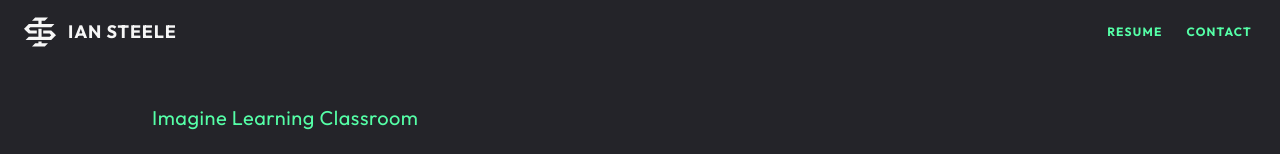
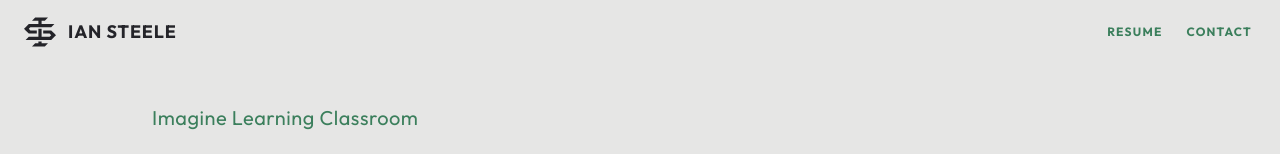
Before and after one commit to iansteele/portfolio, a Next.js app: page /projects/Grading in a window 1280 px wide. Shown: the top 154 px of the page. Built offline with nearby package versions, Linux system fonts and the light colour scheme.

Commit message:
Light/Dark mode baby!

```diff
--- a/components/ComponentIndex.js
+++ b/components/ComponentIndex.js
@@ -6,5 +6,5 @@ export { default as ProjectHeading } from "../components/ProjectHeading";
 export { default as PrevNextProject } from "../components/PrevNextProject";
 export { default as Footer } from "../components/layout/Footer";
 export { SectionHeading, SectionWrapper } from "./layout/Sections";
-export { default as ThemeSwitcher } from "./ThemeSwitcher";
+export { default as ThemeButton } from "./layout/ThemeButton";
 export { default as Project } from "./Project";
--- /dev/null
+++ b/components/layout/ThemeButton.js
@@ -0,0 +1,44 @@
+"use client";
+import React from "react";
+import { useTheme } from "next-themes";
+
+const Button = () => {
+  const { systemTheme, theme, setTheme } = useTheme();
+  const currentTheme = theme === "system" ? systemTheme : theme;
+
+  return (
+    <button
+      onClick={() => (theme == "dark" ? setTheme("light") : setTheme("dark"))}
+      className="fixed flex items-center justify-center transition-all duration-100 rounded-lg right-1 bottom-1 group r-0 text-brand-primary h-11 w-11 bg-brand-tertiary"
+    >
+      <svg
+        xmlns="http://www.w3.org/2000/svg"
+        fill="none"
+        viewBox="0 0 24 24"
+        strokeWidth="2"
+        stroke="currentColor"
+        className="w-5 h-5 group-hover:transition-colors dark:text-brand-primary text-brand-primary group "
+      >
+        {theme === "dark" ? (
+          <path
+            className="transition-all group-active:fill-current group-hover:fill-current "
+            strokeLinecap="round"
+            strokeLinejoin="round"
+            fillOpacity=".5"
+            d="M12 3v2.25m6.364.386l-1.591 1.591M21 12h-2.25m-.386 6.364l-1.591-1.591M12 18.75V21m-4.773-4.227l-1.591 1.591M5.25 12H3m4.227-4.773L5.636 5.636M15.75 12a3.75 3.75 0 11-7.5 0 3.75 3.75 0 017.5 0z"
+          />
+        ) : (
+          <path
+            className="transition-all group-active:fill-current group-hover:fill-current "
+            strokeLinecap="round"
+            strokeLinejoin="round"
+            fillOpacity=".5"
+            d="M21.752 15.002A9.718 9.718 0 0118 15.75c-5.385 0-9.75-4.365-9.75-9.75 0-1.33.266-2.597.748-3.752A9.753 9.753 0 003 11.25C3 16.635 7.365 21 12.75 21a9.753 9.753 0 009.002-5.998z"
+          />
+        )}
+      </svg>
+    </button>
+  );
+};
+
+export default Button;
--- a/package.json
+++ b/package.json
@@ -17,6 +17,7 @@
     "eslint-config-next": "13.2.1",
     "next": "13.2.1",
     "next-google-fonts": "^2.2.0",
+    "next-themes": "^0.2.1",
     "react": "18.2.0",
     "react-dom": "18.2.0",
     "typescript": "4.9.5"
--- a/pages/_app.tsx
+++ b/pages/_app.tsx
@@ -1,6 +1,13 @@
-import "@/styles/globals.css";
+import "../styles/globals.css";
 import type { AppProps } from "next/app";
+import { ThemeProvider } from "next-themes";
 
-export default function App({ Component, pageProps }: AppProps) {
-  return <Component {...pageProps} />;
+function MyApp({ Component, pageProps }: AppProps) {
+  return (
+    <ThemeProvider attribute="class">
+      <Component {...pageProps} />
+    </ThemeProvider>
+  );
 }
+
+export default MyApp;
--- a/pages/index.tsx
+++ b/pages/index.tsx
@@ -1,6 +1,6 @@
 import Head from "next/head";
 import Image from "next/image";
-import { PageWrapper } from "../components/ComponentIndex";
+import { PageWrapper, ThemeButton } from "../components/ComponentIndex";
 import Projects from "../components/Projects";
 import HeroImg from "public/img/hero.png";
 import { Inter } from "next/font/google";
@@ -59,6 +59,7 @@ export default function Home() {
           <Projects />
         </main>
       </PageWrapper>
+      <ThemeButton />
     </>
   );
 }
```
Also changed, not shown: 1 other file (tests, documents, lock files or other folders).
